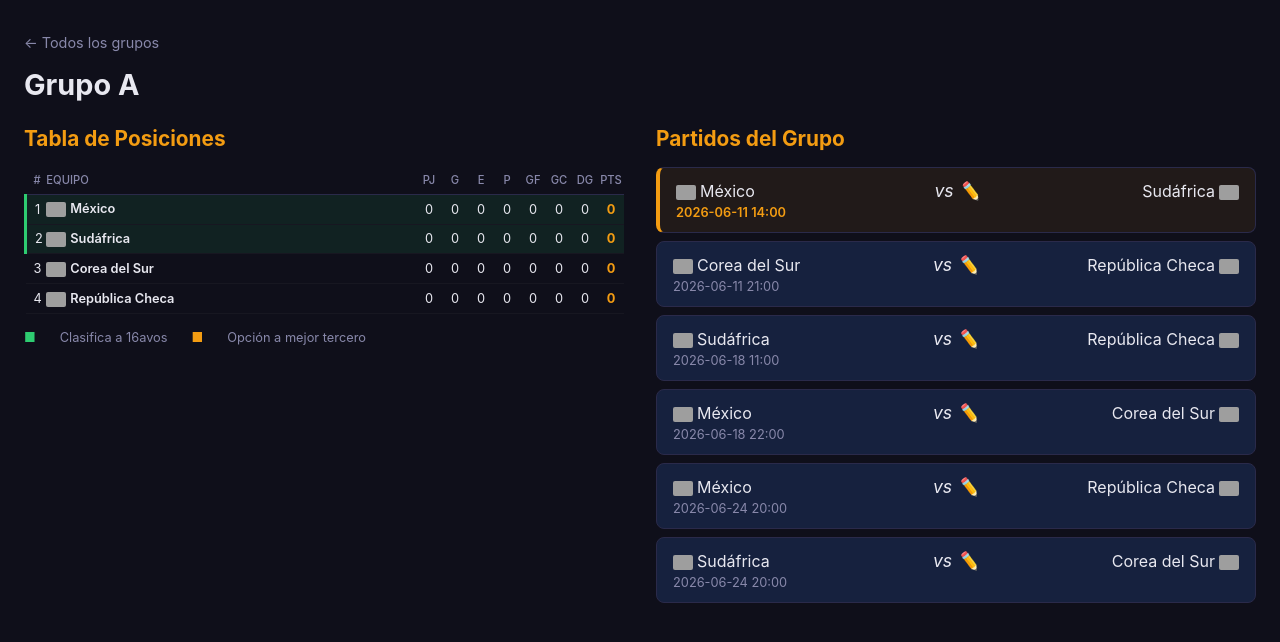
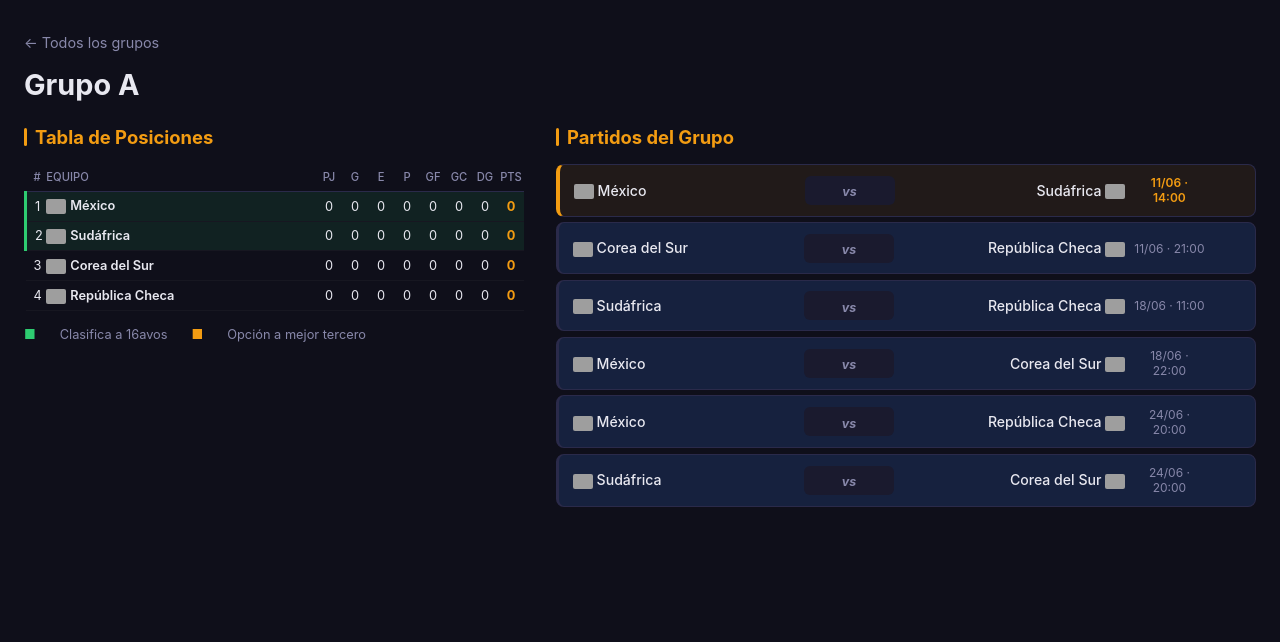
Before and after one commit to ediervillaneda/Mundial2026, a Flask app: page /grupo/A in a window 1280 px wide. Shown: the part 53-695 px from the top of the page. Run offline with Flask 3, Linux system fonts and the light colour scheme; grey boxes are pictures that could not be loaded.

Commit message:
style: visual polish across index, grupo_detalle and global CSS
- stat-cards: top accent border, uppercase labels
- h2: vertical bar indicator, tighter font
- resultado-item: grid layout, group badge pill, green left border
- grupo_detalle match-cards: single-line grid, compact date DD/MM·HH:MM, remove pencil emoji
- match-score: bg pill styling consistent with partidos

```diff
--- a/static/style.css
+++ b/static/style.css
@@ -62,7 +62,8 @@ body {
 }
 
 h1 { font-size: 1.8rem; margin-bottom: 1.5rem; }
-h2 { font-size: 1.3rem; margin-bottom: 1rem; color: var(--accent2); }
+h2 { font-size: 1.15rem; font-weight: 700; margin-bottom: 1rem; color: var(--accent2); display: flex; align-items: center; gap: 0.5rem; }
+h2::before { content: ''; display: inline-block; width: 3px; height: 1em; background: var(--accent2); border-radius: 2px; }
 h3 { font-size: 1.1rem; margin-bottom: 0.75rem; color: var(--text-muted); }
 
 .section { margin-bottom: 2.5rem; }
--- a/templates/grupo_detalle.html
+++ b/templates/grupo_detalle.html
@@ -49,26 +49,25 @@
             <h2>Partidos del Grupo</h2>
             <div class="partidos-grupo">
                 {% for p in partidos %}
+                {% set parts = p.date.split('-') if p.date else [] %}
                 <div class="match-card {% if p.played %}played{% endif %}" data-id="{{ p.id }}" data-date="{{ p.date }}" data-time="{{ p.time }}" data-jugado="{{ p.played|lower }}">
-                    <div class="match-teams">
                     <span class="match-team">{{ p.team1 | flag }}</span>
                     <span class="match-score" onclick="activarEdicionMarcadorGD({{ p.id }})">
                         {% if p.played %}
-                            <strong>{{ p.fulltime1 }} - {{ p.fulltime2 }}</strong>
+                        <strong>{{ p.fulltime1 }} – {{ p.fulltime2 }}</strong>
                         {% else %}
-                            <em>vs ✏️</em>
+                        <span class="vs-text">vs</span>
                         {% endif %}
                     </span>
-                        <span class="match-team">{{ p.team2 | flag_r }}</span>
-                    </div>
+                    <span class="match-team match-team-right">{{ p.team2 | flag_r }}</span>
                     <div class="match-meta">
-                        {% if p.date %}{{ p.date }}{% endif %}
-                        {% if p.time %} {{ p.time }}{% endif %}
+                        {% if parts %}{{ parts[2] }}/{{ parts[1] }}{% endif %}
+                        {% if p.time %} · {{ p.time }}{% endif %}
                     </div>
                     {% if p.played %}
-                    <div class="match-actions">
-                        <button class="btn-edit" onclick="borrarMarcadorGD({{ p.id }})">🗑️</button>
-                    </div>
+                    <button class="match-del-btn" onclick="borrarMarcadorGD({{ p.id }})" title="Borrar marcador">🗑</button>
+                    {% else %}
+                    <span class="match-del-btn"></span>
                     {% endif %}
                 </div>
                 {% endfor %}
@@ -83,20 +82,36 @@
 .ley-verde { color: #2ecc71; }
 .ley-naranja { color: #f39c12; }
 .split-view { display: flex; gap: 2rem; flex-wrap: wrap; }
-.split-left, .split-right { flex: 1; min-width: 300px; }
-.match-card { background: var(--card); border: 1px solid var(--border); border-radius: 8px; padding: 0.75rem 1rem; margin-bottom: 0.5rem; display: flex; flex-direction: column; gap: 0.25rem; }
+.split-left { flex: 1; min-width: 300px; }
+.split-right { flex: 1.4; min-width: 320px; }
+
+.match-card {
+    display: grid;
+    grid-template-columns: 1fr 90px 1fr 72px 28px;
+    align-items: center;
+    gap: 0.5rem;
+    background: var(--card);
+    border: 1px solid var(--border);
+    border-left: 3px solid var(--border);
+    border-radius: 8px;
+    padding: 0.65rem 0.85rem;
+    margin-bottom: 0.35rem;
+    transition: border-color 0.2s;
+}
+.match-card:hover { border-color: var(--text-muted); }
 .match-card.played { border-left: 3px solid #2ecc71; }
 .match-card.partido-en-juego { border-left: 4px solid #e74c3c; background: rgba(231,76,60,0.08); animation: pulso 2s ease-in-out infinite; }
 .match-card.partido-en-juego .match-meta { color: #e74c3c; font-weight: 600; }
 .match-card.partido-atrasado { border-left: 4px solid #f39c12; background: rgba(243,156,18,0.08); }
 .match-card.partido-atrasado .match-meta { color: #f39c12; font-weight: 600; }
-.match-teams { display: flex; justify-content: space-between; align-items: center; gap: 1rem; }
-.match-team { flex: 1; }
-.match-team:last-child { text-align: right; }
-.match-score { min-width: 60px; text-align: center; font-size: 1.1rem; }
-.match-meta { font-size: 0.8rem; color: var(--text-muted); }
-.match-actions { text-align: right; }
-.btn-edit { background: none; border: none; cursor: pointer; font-size: 0.9rem; padding: 0.2rem 0.5rem; border-radius: 4px; }
-.btn-edit:hover { background: var(--hover); }
+
+.match-team { font-size: 0.88rem; font-weight: 500; overflow: hidden; text-overflow: ellipsis; white-space: nowrap; }
+.match-team-right { text-align: right; }
+.match-score { text-align: center; font-size: 1.05rem; font-weight: 700; background: var(--bg2); border-radius: 6px; padding: 0.28rem 0.4rem; cursor: pointer; }
+.match-score:hover { opacity: 0.8; }
+.match-score strong { letter-spacing: 0.05em; }
+.match-meta { font-size: 0.75rem; color: var(--text-muted); text-align: center; }
+.match-del-btn { background: none; border: none; cursor: pointer; font-size: 0.85rem; color: var(--text-muted); padding: 0; text-align: right; display: block; width: 100%; }
+.match-del-btn:hover { color: var(--accent); }
 </style>
 {% endblock %}
--- a/templates/index.html
+++ b/templates/index.html
@@ -57,12 +57,12 @@
         <div class="resultados-list">
             {% for p in ultimos_partidos %}
             <div class="resultado-item">
-                <span class="resultado-grupo">Grupo {{ p.group }}</span>
+                <div class="resultado-grupo">{{ p.group }}</div>
                 <span class="resultado-equipo">{{ p.team1 | flag }}</span>
                 <span class="resultado-marcador">
-                    <strong>{{ p.fulltime1 }} - {{ p.fulltime2 }}</strong>
+                    <strong>{{ p.fulltime1 }} – {{ p.fulltime2 }}</strong>
                 </span>
-                <span class="resultado-equipo">{{ p.team2 | flag_r }}</span>
+                <span class="resultado-equipo resultado-equipo-right">{{ p.team2 | flag_r }}</span>
             </div>
             {% endfor %}
         </div>
```
Also changed, not shown: other parts of static/style.css (+23 -16 lines). Lines whose indentation alone changed are shown as unchanged.
